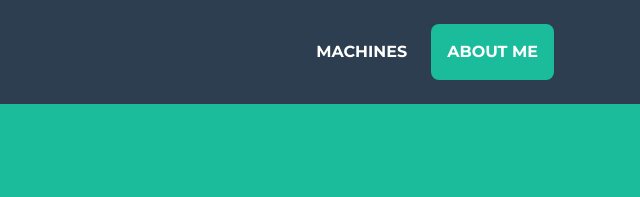
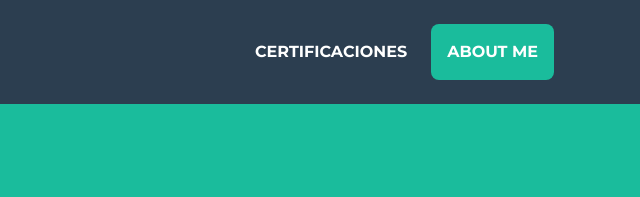
Before and after one commit to desencrypt/CV, a plain HTML site: page index.html in a window 1280 px wide. Shown: the top 197 px of the page, 640-1280 px from the left. Drawn offline with nearby package versions, Linux system fonts and the light colour scheme.

Commit message:
Update index.html

```diff
--- a/index.html
+++ b/index.html
@@ -27,7 +27,7 @@
                 </button>
                 <div class="collapse navbar-collapse" id="navbarResponsive">
                     <ul class="navbar-nav ms-auto">
-                        <li class="nav-item mx-0 mx-lg-1"><a class="nav-link py-3 px-0 px-lg-3 rounded" href="#portfolio">Machines</a></li>
+                        <li class="nav-item mx-0 mx-lg-1"><a class="nav-link py-3 px-0 px-lg-3 rounded" href="#certificaciones">Certificaciones</a></li>
                         <li class="nav-item mx-0 mx-lg-1"><a class="nav-link py-3 px-0 px-lg-3 rounded" href="#about">About me</a></li>
                     </ul>
                 </div>
@@ -52,7 +52,7 @@
             </div>
         </header>
         <!-- Portfolio Section-->
-        <section class="page-section portfolio" id="portfolio">
+        <section class="page-section portfolio" id="certificaciones">
             <div class="container">
                 <!-- Portfolio Section Heading-->
                 <h2 class="page-section-heading text-center text-uppercase text-secondary mb-0">Certificaciones</h2>
```
